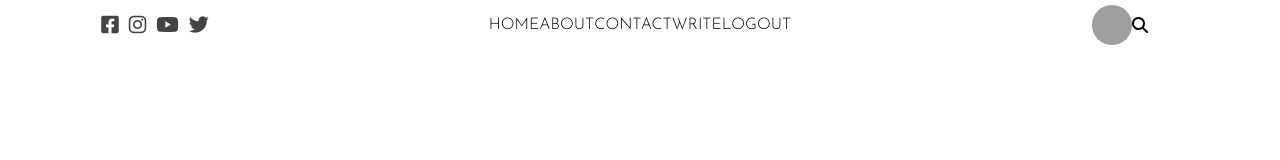
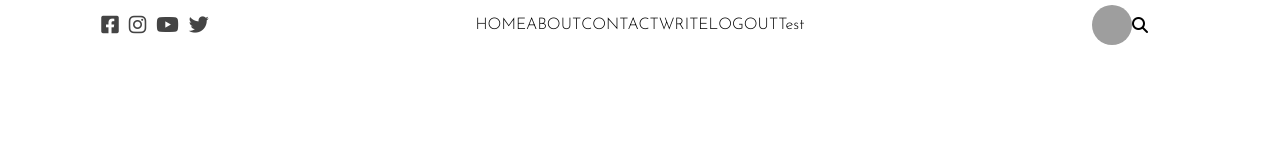
Before and after one commit to Taufiqul7756/ExpressYourSelf-BloggingSite-Client, a React (Create React App) app: page / in a window 1280 px wide. Shown: the top 160 px of the page. Built offline with nearby package versions, Linux system fonts and the light colour scheme; grey boxes are pictures that could not be loaded.

Commit message:
Test Text

```diff
--- a/src/topbar/TopBar.jsx
+++ b/src/topbar/TopBar.jsx
@@ -15,6 +15,7 @@ export default function TopBar() {
         <li className="topListItem">CONTACT</li>
         <li className="topListItem">WRITE</li>
         <li className="topListItem">LOGOUT</li>
+        <li className="topListItem">Test</li>
       </ul>
       </div>
     <div className="topRight">
```
